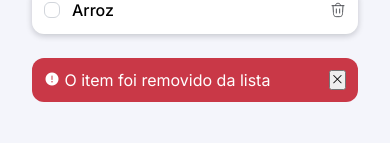
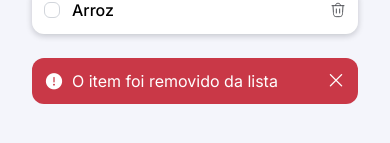
Before and after one commit to CaioDamascenoLK/projeto_quicklist, a plain HTML site: page index.html in a window 390 px wide. Shown: the part 483-626 px from the top of the page. Drawn offline with nearby package versions, Linux system fonts and the light colour scheme.

Commit message:
ultimas estilizações da div warning e fim dos estilos para a versão mobile

```diff
--- a/style.css
+++ b/style.css
@@ -167,6 +167,21 @@ main{
     opacity: 1;
     transform: translatey(0);
     transition: opacity .4s ease, transform .4s ease;
+    div{
+        display: flex;
+        align-items: center;
+        gap: .8rem;
+    }
+    i{
+        font-size: 2rem;
+    }
+
+    button{
+        border: none;
+        background: none;
+        color: var(--always-white);
+        cursor: pointer;
+    }
 }
 
 .hide-warning{
```
